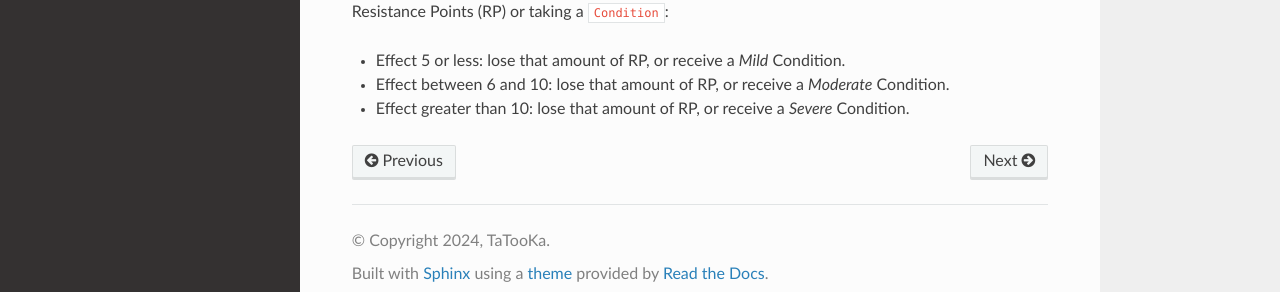
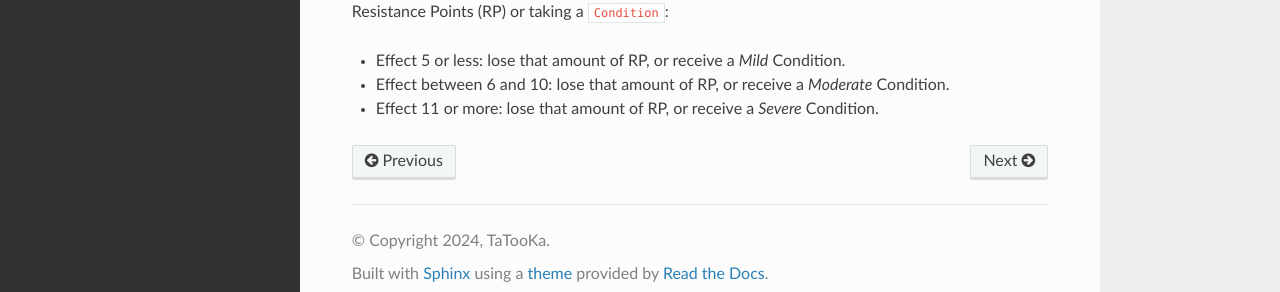
Before and after one commit to TaTooKa/froth, a Sphinx documentation site: the page built from docs/source/pages/characters.rst, in a window 1280 px wide and 940 px high. Shown: the part 630-922 px from the top of the window. Built offline with Sphinx 7.4.7 and the Read the Docs theme 3.1.0, drawn with Linux system fonts in a browser that asks for light colours; cross-references to code outside the pages are shown as plain code.

Commit message:
minor fixes.

```diff
--- a/docs/source/pages/basicrules.rst
+++ b/docs/source/pages/basicrules.rst
@@ -35,6 +35,8 @@ Positive and Negative Effect
 
 When a player rolls the die, they need to add their Level + modifiers (see :hoverxref:`Bonuses & Maluses <bonusesmaluses>`) to that result and compare it to the Difficulty (The Difficulty might also have modifiers of its own, besides the Level). If they beat that number, they succeed and that difference in the Effect is “how well” they did (this amount is the *Positive Effect*). If they roll lower than the Difficulty, the difference is “how bad” they performed (this amount is the *Negative Effect*).
 
-The GM is free to interpret these numbers following their gut, but as a rule of thumb, consider that a difference of 5 or less is not that big of a deal; a difference of 5~10 is important; a difference of 10+ is huge.
+.. tip::
+
+   The GM is free to interpret these numbers following their gut, but as a rule of thumb, consider that a difference of 5 or less is not that big of a deal; a difference of 5~10 is important; a difference of 10+ is huge.
 
 This amount of Effect is also used when dealing damage to a target's :hoverxref:`Resistance <resistancepoints>`, or when applying a :hoverxref:`Condition <conditions>`.
--- a/docs/source/pages/characters.rst
+++ b/docs/source/pages/characters.rst
@@ -20,4 +20,4 @@ When a character is the target of a :hoverxref:`Negative Effect <effect>`, their
 
 - Effect 5 or less: lose that amount of RP, or receive a *Mild* Condition.
 - Effect between 6 and 10: lose that amount of RP, or receive a *Moderate* Condition.
-- Effect greater than 10: lose that amount of RP, or receive a *Severe* Condition.
+- Effect 11 or more: lose that amount of RP, or receive a *Severe* Condition.
```
